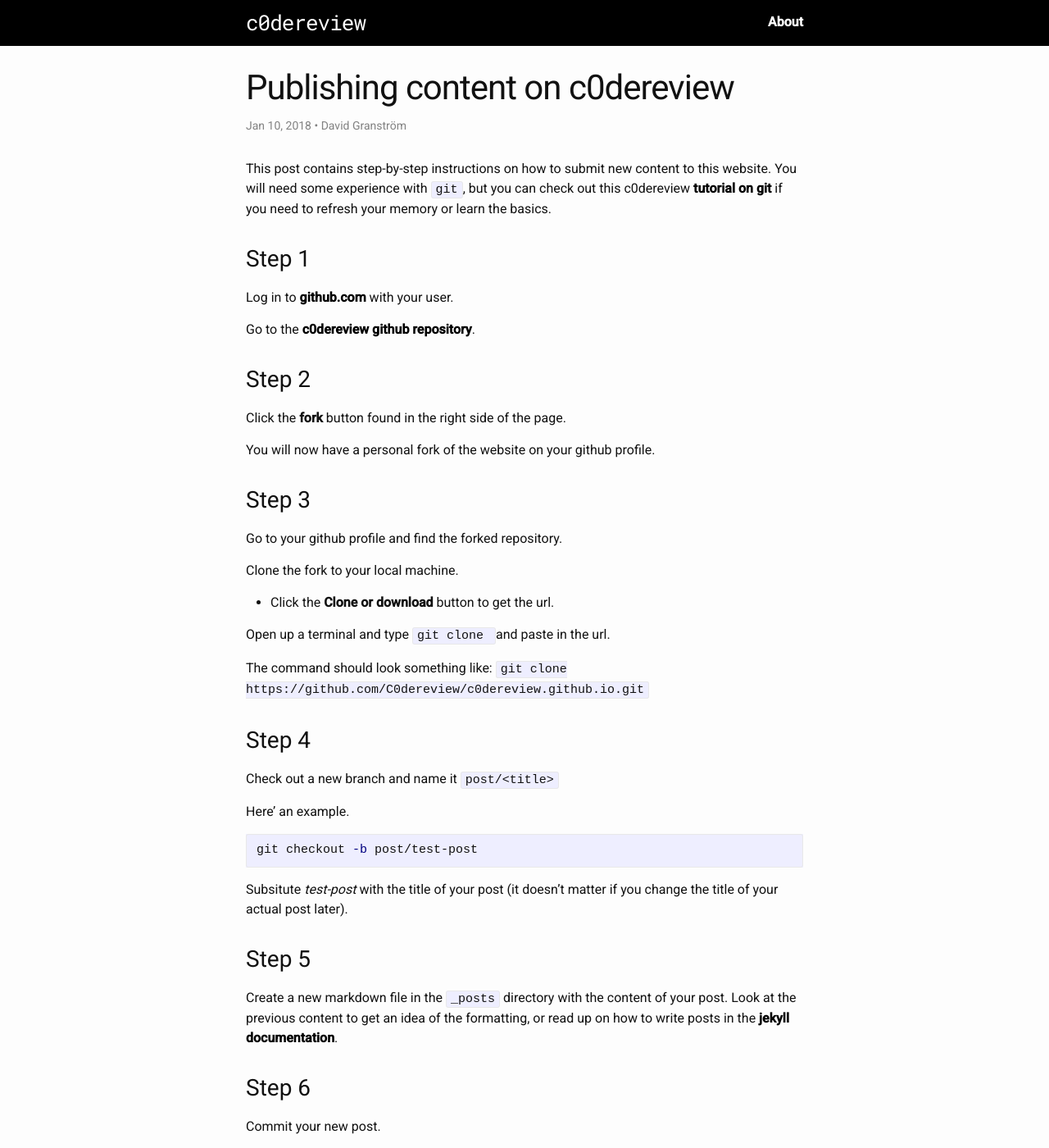
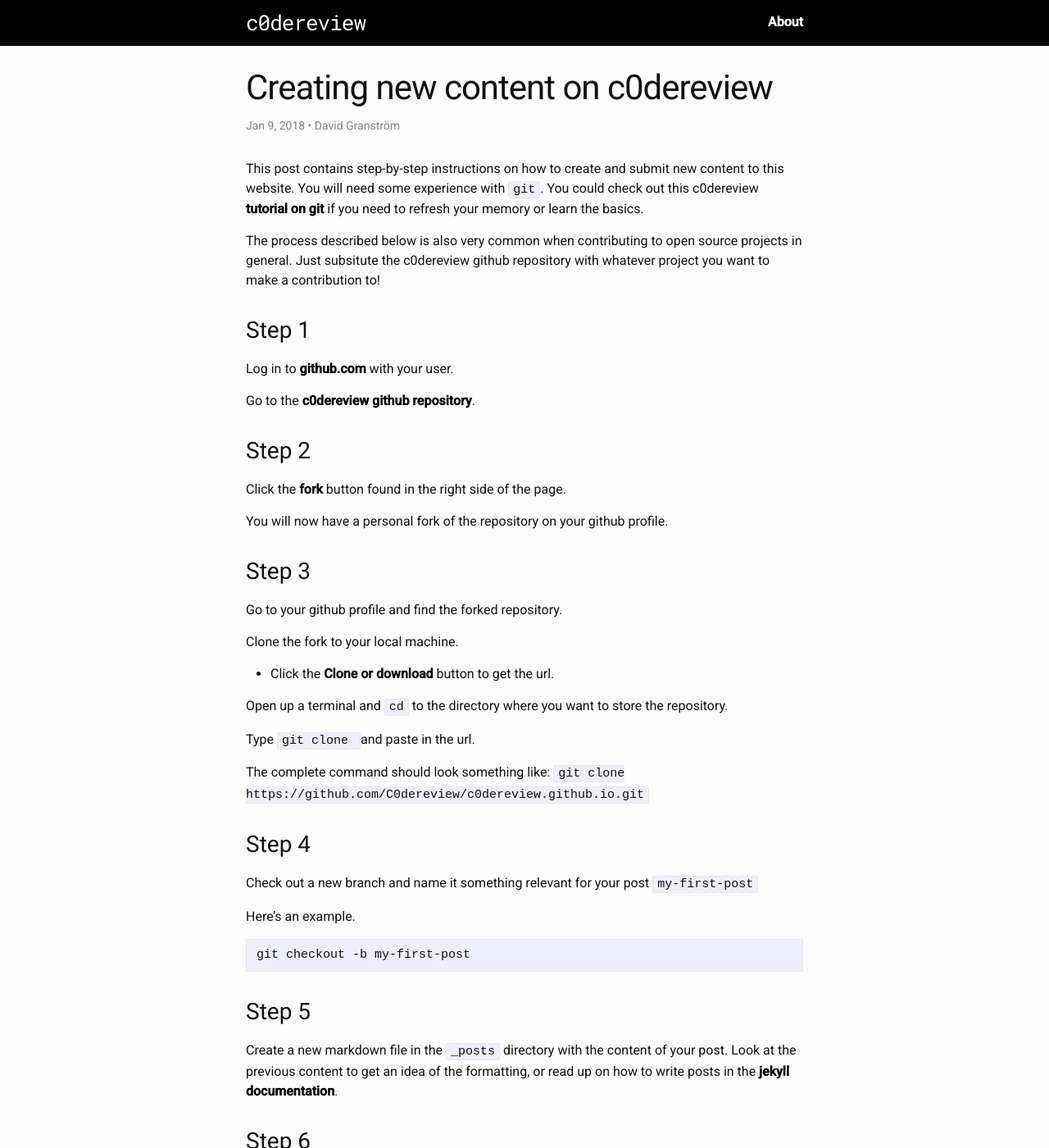
Before and after one commit to C0dereview/c0dereview.github.io, a Jekyll site: the page built from _posts/2018-01-09-writing-posts.md, in a window 1280 px wide and 1400 px high. Shown: the whole window at 82% size. Built offline with Jekyll 4.4.1, drawn with Linux system fonts in a browser that asks for light colours; some of the changed text lies outside the part shown.

Commit message:
Update "Writing posts" entry

````diff
--- a/_posts/2018-01-09-writing-posts.md
+++ b/_posts/2018-01-09-writing-posts.md
@@ -1,13 +1,15 @@
 ---
 layout: post
-title:  "Publishing content on c0dereview"
-date:   2018-01-10 16:30:00 +0100
+title:  "Creating new content on c0dereview"
+date:   2018-01-09 16:30:00 +0100
 author: David Granström
 categories: tutorial
 tags: c0dereview tutorial
 ---
 
-This post contains step-by-step instructions on how to submit new content to this website. You will need some experience with `git`, but you can check out this c0dereview [tutorial on git]({{ site.url }}/tutorial/2018/01/09/git-part-1) if you need to refresh your memory or learn the basics.
+This post contains step-by-step instructions on how to create and submit new content to this website. You will need some experience with `git`. You could check out this c0dereview [tutorial on git]({{ site.url }}/tutorial/2018/01/09/git-part-1) if you need to refresh your memory or learn the basics.
+
+The process described below is also very common when contributing to open source projects in general. Just subsitute the c0dereview github repository with whatever project you want to make a contribution to!
 
 ## Step 1
 
@@ -19,7 +21,7 @@ Go to the [c0dereview github repository](https://github.com/C0dereview/c0derevie
 
 Click the **fork** button found in the right side of the page.
 
-You will now have a personal fork of the website on your github profile.
+You will now have a personal fork of the repository on your github profile.
 
 ## Step 3
 
@@ -29,21 +31,21 @@ Clone the fork to your local machine.
 
 * Click the **Clone or download** button to get the url.
 
-Open up a terminal and type `git clone ` and paste in the url.
+Open up a terminal and `cd` to the directory where you want to store the repository.
 
-The command should look something like: `git clone https://github.com/C0dereview/c0dereview.github.io.git`
+Type `git clone ` and paste in the url.
+
+The complete command should look something like: `git clone https://github.com/C0dereview/c0dereview.github.io.git`
 
 ## Step 4
 
-Check out a new branch and name it `post/<title>`
+Check out a new branch and name it something relevant for your post `my-first-post`
 
-Here' an example.
+Here's an example.
 
 ```shell
-git checkout -b post/test-post
+git checkout -b my-first-post
 ```
-
-Subsitute *test-post* with the title of your post (it doesn't matter if you change the title of your actual post later).
 
 ## Step 5
 
@@ -61,7 +63,7 @@ git commit -m 'Add new post'
 And push it to your fork.
 
 ```
-git push origin post/test-post
+git push origin my-first-post
 ```
 
 Open your web browser and navigate to your fork on github.
````
